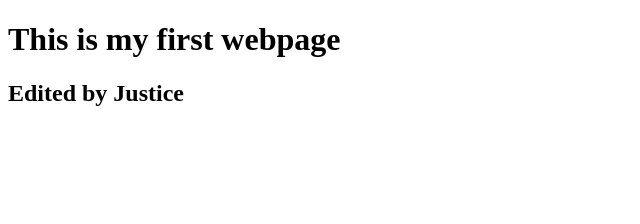
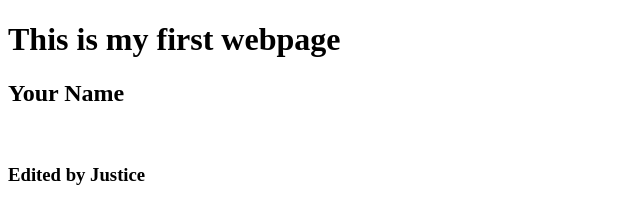
Before and after one commit to fildaokafor/myproject1, a plain HTML site: page index.html in a window 1280 px wide. Shown: the whole page, without its empty margins (0-640 px from the left). Drawn offline with Linux system fonts and the light colour scheme.

Commit message:
Hello Sw... H...t

```diff
--- a/index.html
+++ b/index.html
@@ -6,6 +6,7 @@
 </head>
 <body>
 <h1>This is my first webpage</h1>
-<h2>Edited by Justice</h2>
+<h2>Your Name</h2>
+<h3> Edited by Justice</h3>
 </body>
 </html>
```
